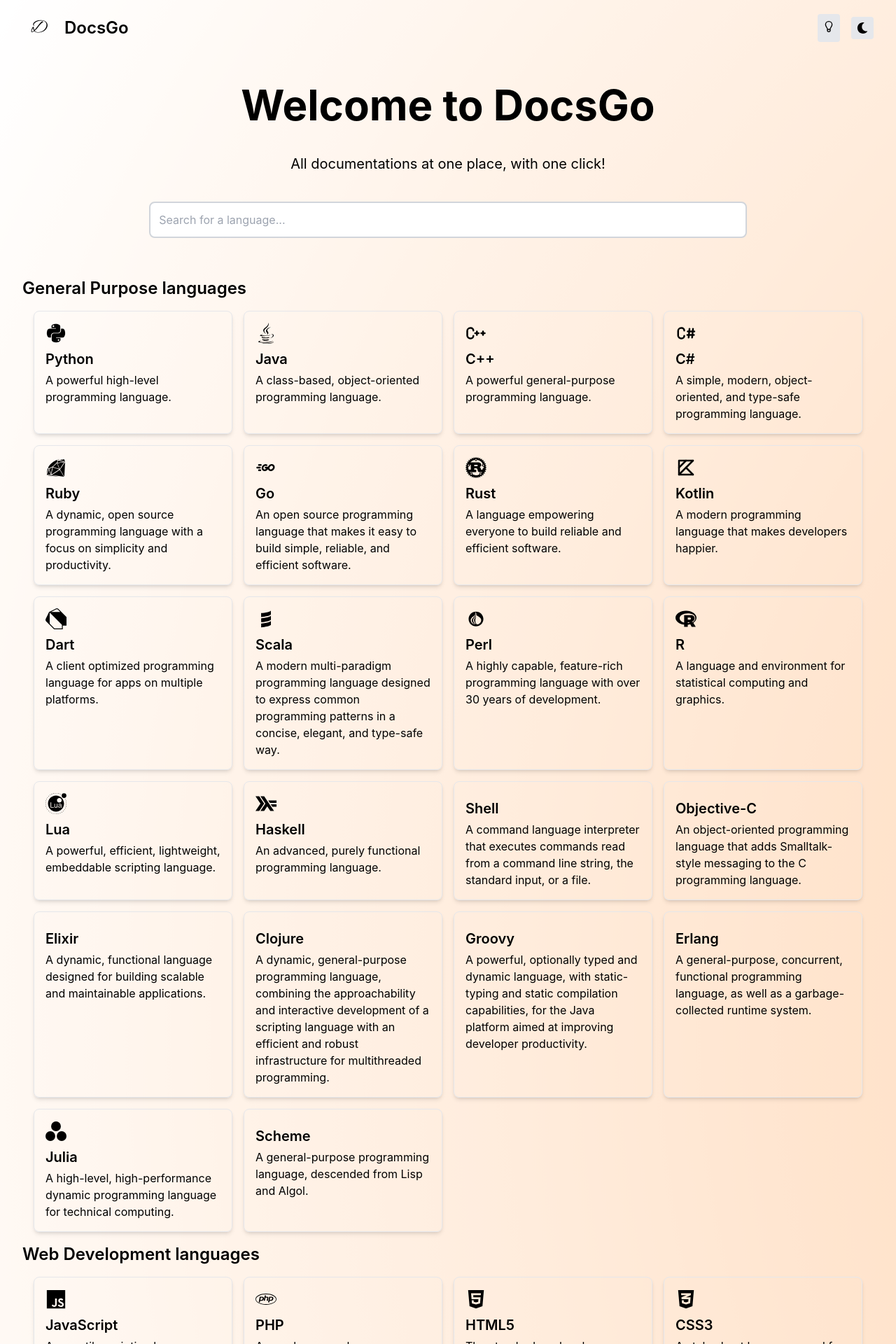
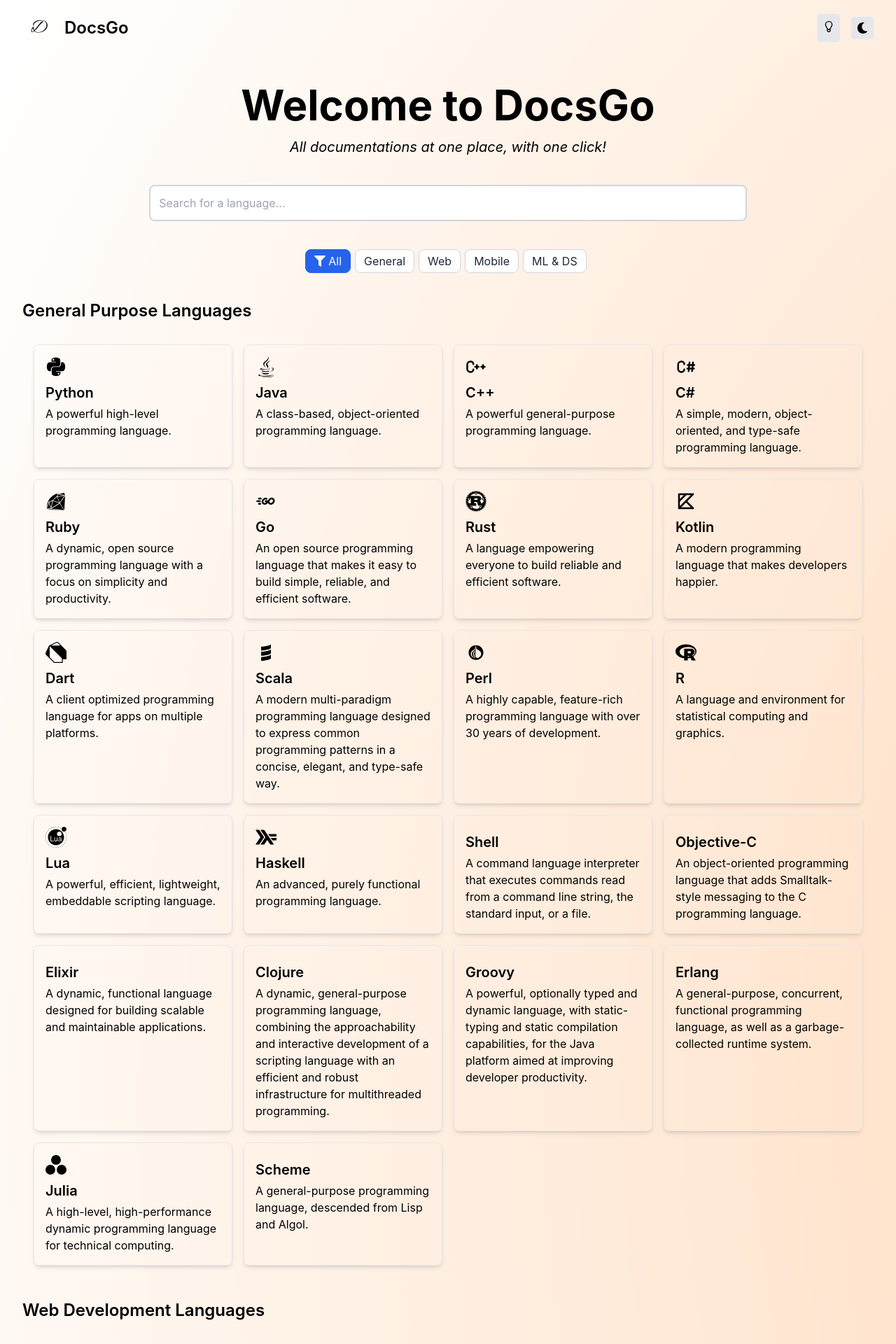
Before and after one commit to roche-jeethan/docsgo-react, a React (Create React App) app: page / in a window 1280 px wide. Shown: the top 1920 px of the page at 70% size. Built offline with nearby package versions, Linux system fonts and the light colour scheme.

Commit message:
feat/Home.jsx: added filter feature in Home

```diff
--- a/src/pages/Home.jsx
+++ b/src/pages/Home.jsx
@@ -1,51 +1,137 @@
 import React, { useState } from "react";
-import LanguageList from '../components/LanguageList';
-import SearchBar from '../components/SearchBar';
-import NavBar from '../components/NavBar';
-import Footer from '../components/Footer';
-import { general, web, mobile, mlds } from '../languages';
+import LanguageList from "../components/LanguageList";
+import SearchBar from "../components/SearchBar";
+import NavBar from "../components/NavBar";
+import Footer from "../components/Footer";
+import { general, web, mobile, mlds } from "../languages";
+import { FaFilter } from "react-icons/fa";
 
 function Home() {
-    const [searchQuery, setSearchQuery] = useState('');
+  const [searchQuery, setSearchQuery] = useState("");
   const [darkMode, setDarkMode] = useState(false);
+  const [activeFilter, setActiveFilter] = useState("all"); // default filter is "all"
 
   const toggleDarkMode = () => {
     setDarkMode(!darkMode);
   };
 
-    const generalFilteredLanguages = general.filter((language) =>
-      language.name.toLowerCase().includes(searchQuery.toLowerCase())
-    );
-    const webFilteredLanguages = web.filter((language) =>
-      language.name.toLowerCase().includes(searchQuery.toLowerCase())
-    );
-    const mobileFilteredLanguages = mobile.filter((language) =>
-      language.name.toLowerCase().includes(searchQuery.toLowerCase())
-    );
-    const mldsFilteredLanguages = mlds.filter((language) =>
+  // Filter languages based on search query
+  const filterLanguages = (languages) =>
+    languages.filter((language) =>
       language.name.toLowerCase().includes(searchQuery.toLowerCase())
     );
 
+  const filteredGeneral = filterLanguages(general);
+  const filteredWeb = filterLanguages(web);
+  const filteredMobile = filterLanguages(mobile);
+  const filteredMLDS = filterLanguages(mlds);
+
+  // Render the language sections based on active filter
+  const renderLanguageSection = () => {
+    if (activeFilter === "all") {
       return (
-        <div className={darkMode ? 'dark' : ''}>
-          <div className={`min-h-screen bg-cover ${darkMode ? 'bg-dark-theme' : 'bg-light-theme'} text-black dark:text-white`}>
+        <>
+          <section className="mb-8">
+            <h2 className="text-2xl font-semibold mb-4">General Purpose Languages</h2>
+            <LanguageList languages={filteredGeneral} />
+          </section>
+          <section className="mb-8">
+            <h2 className="text-2xl font-semibold mb-4">Web Development Languages</h2>
+            <LanguageList languages={filteredWeb} />
+          </section>
+          <section className="mb-8">
+            <h2 className="text-2xl font-semibold mb-4">Mobile Development Languages</h2>
+            <LanguageList languages={filteredMobile} />
+          </section>
+          <section className="mb-8">
+            <h2 className="text-2xl font-semibold mb-4">Machine Learning & Data Science Languages</h2>
+            <LanguageList languages={filteredMLDS} />
+          </section>
+        </>
+      );
+    }
+
+    switch (activeFilter) {
+      case "general":
+        return (
+          <section className="mb-8">
+            <h2 className="text-2xl font-semibold mb-4">General Purpose Languages</h2>
+            <LanguageList languages={filteredGeneral} />
+          </section>
+        );
+      case "web":
+        return (
+          <section className="mb-8">
+            <h2 className="text-2xl font-semibold mb-4">Web Development Languages</h2>
+            <LanguageList languages={filteredWeb} />
+          </section>
+        );
+      case "mobile":
+        return (
+          <section className="mb-8">
+            <h2 className="text-2xl font-semibold mb-4">Mobile Development Languages</h2>
+            <LanguageList languages={filteredMobile} />
+          </section>
+        );
+      case "mlds":
+        return (
+          <section className="mb-8">
+            <h2 className="text-2xl font-semibold mb-4">Machine Learning & Data Science Languages</h2>
+            <LanguageList languages={filteredMLDS} />
+          </section>
+        );
+      default:
+        return null;
+    }
+  };
+
+  // Updated Filter Button component styled like HuggingFace buttons
+  const FilterButton = ({ label, filterKey, icon }) => {
+    const isActive = activeFilter === filterKey;
+    return (
+      <button
+        onClick={() => setActiveFilter(filterKey)}
+        className={`mb-1 mr-1 md:mb-1.5 md:mr-1.5 rounded-lg px-3 py-1 flex items-center transition-colors
+          ${isActive
+            ? "bg-blue-600 text-white border border-blue-600 shadow-sm"
+            : "bg-white text-gray-800 border border-gray-300 hover:bg-gray-100"}
+          focus:outline-none`}
+      >
+        {icon && <span className="mr-1">{icon}</span>}
+        <span>{label}</span>
+      </button>
+    );
+  };
+
+  return (
+    <div className={darkMode ? "dark" : ""}>
+      <div className={`min-h-screen bg-cover ${darkMode ? "bg-dark-theme" : "bg-light-theme"} text-black dark:text-white`}>
         <NavBar darkMode={darkMode} toggleDarkMode={toggleDarkMode} />
-            <div>
-              <h1 className="text-6xl font-bold text-center mt-10">Welcome to DocsGo</h1>
-              <p className="text-xl font-italic text-center m-10">All documentations at one place, with one click!</p>
+        <div className="py-10">
+          <h1 className="text-6xl font-bold text-center">Welcome to DocsGo</h1>
+          <p className="text-xl italic text-center mt-4">
+            All documentations at one place, with one click!
+          </p>
         </div>
         <div className="flex justify-center mb-10">
-                <SearchBar title="Search Bar" searchQuery={searchQuery} setSearchQuery={setSearchQuery} />
+          {/* Passing onFocus so that clicking the searchbar resets filter to "all" */}
+          <SearchBar
+            title="Search Bar"
+            searchQuery={searchQuery}
+            setSearchQuery={setSearchQuery}
+            onFocus={() => setActiveFilter("all")}
+          />
+        </div>
+        {/* Filter Section */}
+        <div className="mb-3 flex flex-wrap justify-center md:mb-4">
+          <FilterButton label="All" filterKey="all" icon={<FaFilter />} />
+          <FilterButton label="General" filterKey="general" />
+          <FilterButton label="Web" filterKey="web" />
+          <FilterButton label="Mobile" filterKey="mobile" />
+          <FilterButton label="ML & DS" filterKey="mlds" />
         </div>
         <main className="p-4 sm:px-8">
-              <h2 className="text-2xl font-semibold">General Purpose languages</h2>
-              <LanguageList languages={generalFilteredLanguages} />
-              <h2 className="text-2xl font-semibold">Web Development languages</h2>
-              <LanguageList languages={webFilteredLanguages} />
-              <h2 className="text-2xl font-semibold">Mobile Development languages</h2>
-              <LanguageList languages={mobileFilteredLanguages} />
-              <h2 className="text-2xl font-semibold">Machine Learning and Data Science languages</h2>
-              <LanguageList languages={mldsFilteredLanguages} />
+          {renderLanguageSection()}
         </main>
         <Footer />
       </div>
```
Lines whose indentation alone changed are shown as unchanged.
